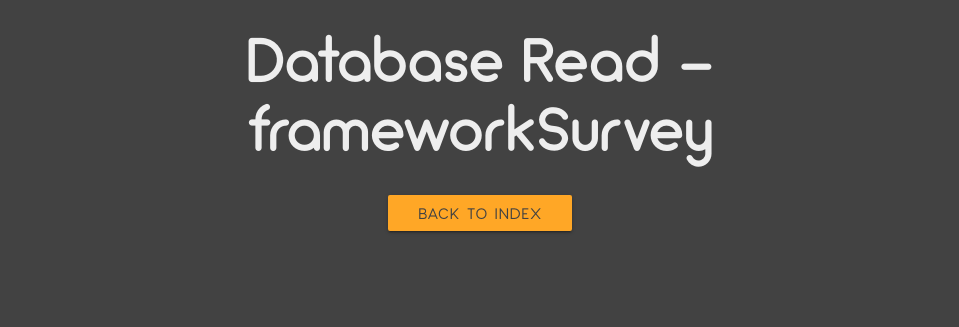
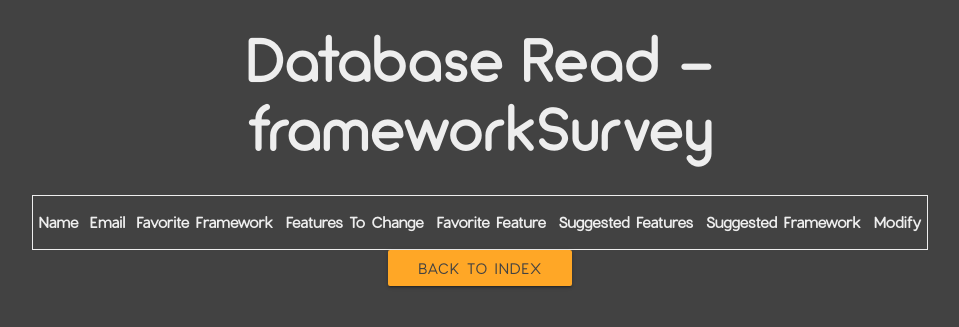
Before and after one commit to ahashim1/CSC174_Assignment8, a PHP site: page /admin.php in a window 1280 px wide. Shown: the top 327 px of the page, without its empty margins (160-1119 px from the left). Run offline with PHP 8.4, Linux system fonts and the light colour scheme; data that the repository does not hold is empty; some libraries are stand-ins or nearby versions.

```diff
--- a/admin.php
+++ b/admin.php
@@ -44,6 +44,16 @@
 	<div class="charl">
 
 	<table border="1">
+		<tr>
+			<th>Name</th>
+			<th>Email</th>
+			<th>Favorite Framework</th>
+			<th>Features To Change</th>
+			<th>Favorite Feature</th>
+			<th>Suggested Features</th>
+			<th>Suggested Framework</th>
+			<th>Modify</th>
+		</tr>
 
 <?php
 	// 3. Use returned data (if any)
```
Also changed, not shown: database_action.php (+15 -2 lines).
